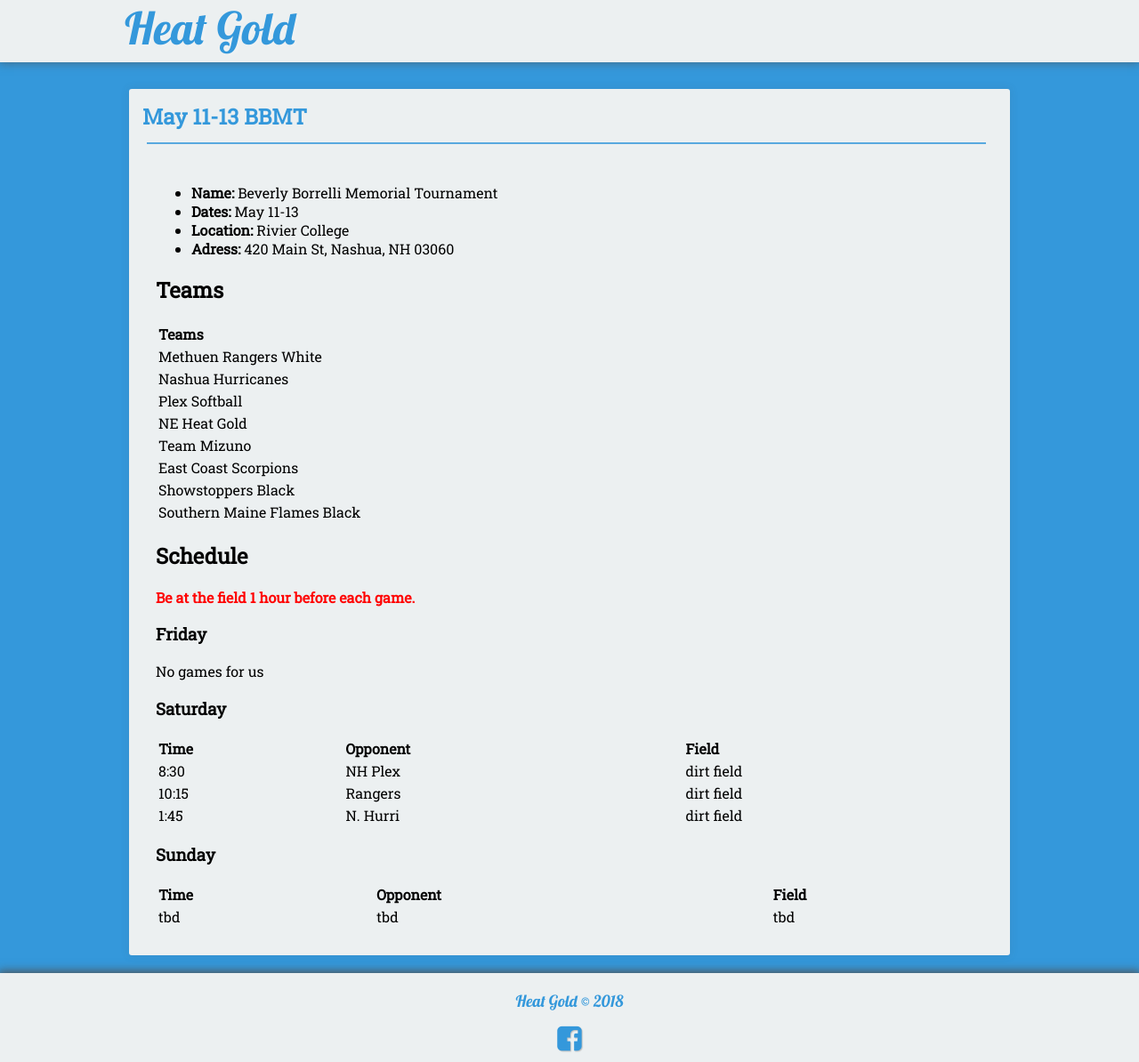
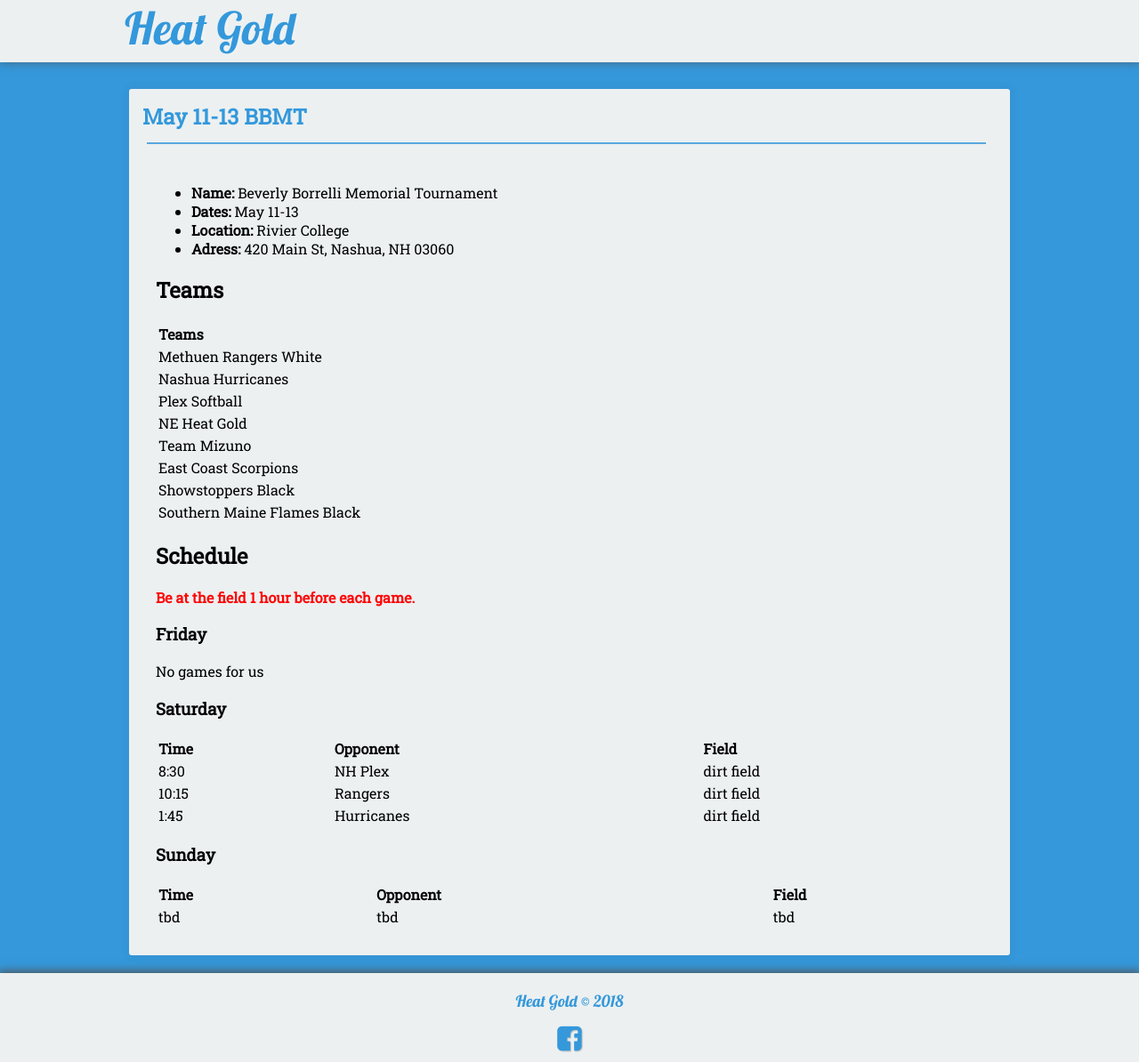
Before and after one commit to seanmerrow/ecf, a Jekyll site: the page built from _posts/2018-08-16-May-12-BBMT.md, in a window 1280 px wide. Shown: the whole page at 89% size. Built offline with Jekyll 4.4.1, drawn with Linux system fonts in a browser that asks for light colours; nearby versions of some CDN libraries.

Commit message:
Update 2018-08-16-May-12-BBMT.md

```diff
--- a/_posts/2018-08-16-May-12-BBMT.md
+++ b/_posts/2018-08-16-May-12-BBMT.md
@@ -41,7 +41,7 @@ No games for us
 |:---  |:---      |:---   |
 | 8:30   | NH Plex       | dirt field   |
 | 10:15  | Rangers       | dirt field   |
-| 1:45   | N. Hurri      | dirt field   |
+| 1:45   | Hurricanes    | dirt field   |
 
 
 ### Sunday
```
